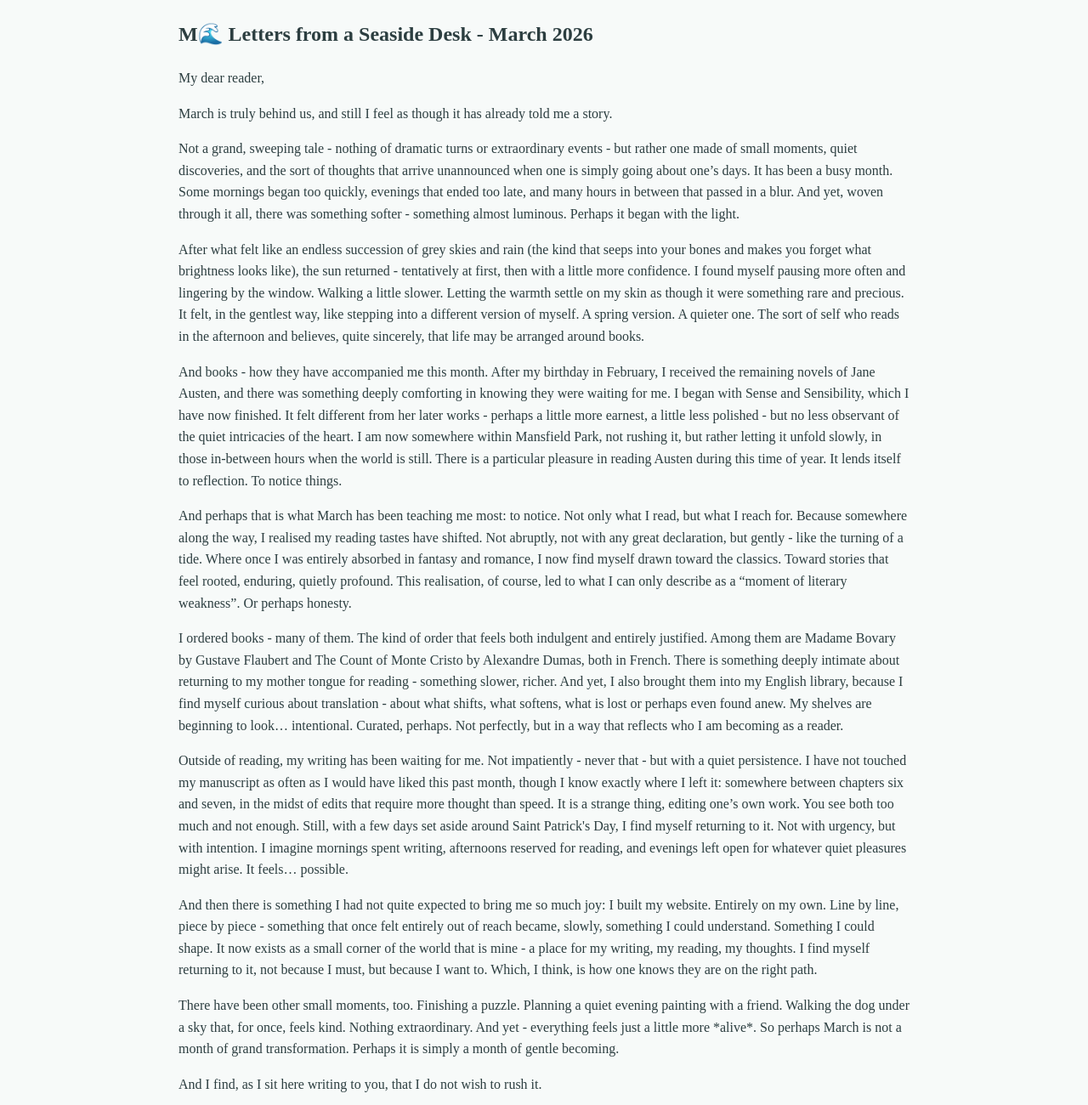
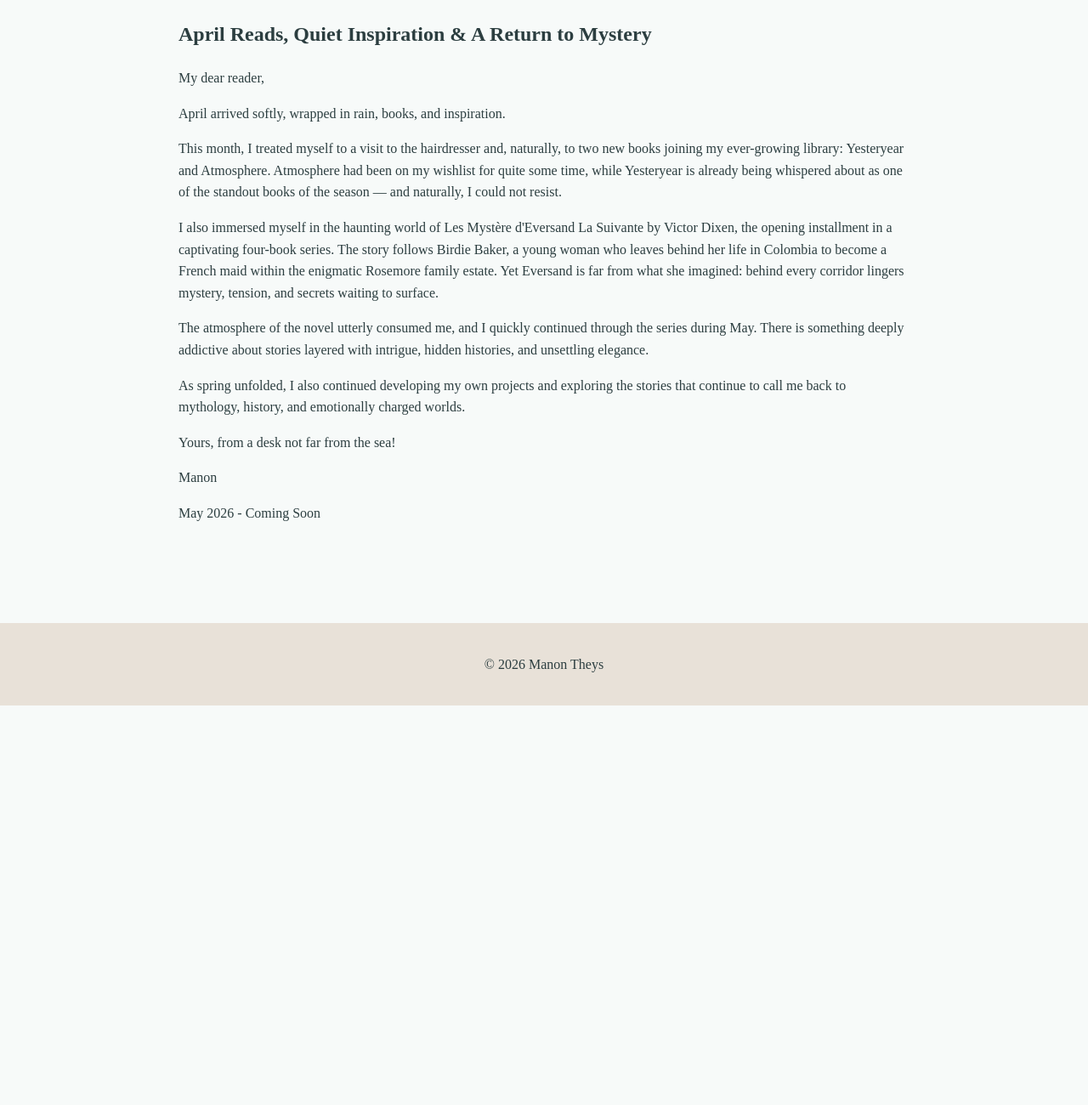
Before and after one commit to manontheysj-sys/cozy-author-website, a plain HTML site: page newsletters/april-2026.html in a window 1280 px wide. Shown: the part 440-1740 px from the top of the page at 85% size. After the commit the page ends 1270 px from the top, so only its background shows below. Drawn offline with Linux system fonts and the light colour scheme.

Commit message:
april-2026.html

```diff
--- a/newsletters/april-2026.html
+++ b/newsletters/april-2026.html
@@ -1,10 +1,9 @@
 <!DOCTYPE html>
 <html>
 <head>
-    <title>March 2026 Newsletter</title>
+    <title>April 2026 Newsletter</title>
     <link rel="stylesheet" href="../css/style.css">
 </head>
-
 <script>
         const effectsContainer = document.querySelector(".season-effects");
         const month = new Date().getMonth();
@@ -94,7 +93,6 @@
         }
 </script>
 
-
 <body>
     <div class="season-effects"></div>
     <div class="snow-ground"></div>
@@ -110,87 +108,25 @@
         </header>
 
     <header>
-        <h1>🌊 Letters from a Seaside Desk - March 2026</h1>
+        <h1>🌊 Letters from a Seaside Desk - April 2026</h1>
 
     </header>
 
     <main>
         <section>
-            <h2>M🌊 Letters from a Seaside Desk - March 2026</h2>
+            <h2>April Reads, Quiet Inspiration & A Return to Mystery</h2>
 
             <p>My dear reader,
 
-                <p>March is truly behind us, and still I feel as though it has already told me a story.</p>
+                <p>April arrived softly, wrapped in rain, books, and inspiration.</p>
 
-                <p>Not a grand, sweeping tale - nothing of dramatic turns or extraordinary events - but rather one made of small moments, quiet discoveries, and the sort of thoughts that arrive unannounced when one is simply going about one’s days.
+                <p>This month, I treated myself to a visit to the hairdresser and, naturally, to two new books joining my ever-growing library: Yesteryear and Atmosphere. Atmosphere had been on my wishlist for quite some time, while Yesteryear is already being whispered about as one of the standout books of the season — and naturally, I could not resist.</p>
 
-                It has been a busy month. Some mornings began too quickly, evenings that ended too late, and many hours in between that passed in a blur. And yet, woven through it all, there was something softer - something almost luminous.
+                <p>I also immersed myself in the haunting world of Les Mystère d'Eversand La Suivante by Victor Dixen, the opening installment in a captivating four-book series. The story follows Birdie Baker, a young woman who leaves behind her life in Colombia to become a French maid within the enigmatic Rosemore family estate. Yet Eversand is far from what she imagined: behind every corridor lingers mystery, tension, and secrets waiting to surface.</p>
 
-                Perhaps it began with the light.</p>
+                <p>The atmosphere of the novel utterly consumed me, and I quickly continued through the series during May. There is something deeply addictive about stories layered with intrigue, hidden histories, and unsettling elegance.</p>
 
-                <p>After what felt like an endless succession of grey skies and rain (the kind that seeps into your bones and makes you forget what brightness looks like), the sun returned - tentatively at first, then with a little more confidence. I found myself pausing more often and lingering by the window. Walking a little slower. Letting the warmth settle on my skin as though it were something rare and precious.
-
-                It felt, in the gentlest way, like stepping into a different version of myself.
-
-                A spring version. A quieter one. The sort of self who reads in the afternoon and believes, quite sincerely, that life may be arranged around books.</p>
-
-                <p>And books - how they have accompanied me this month.
-
-                After my birthday in February, I received the remaining novels of Jane Austen, and there was something deeply comforting in knowing they were waiting for me. I began with Sense and Sensibility, which I have now finished. It felt different from her later works - perhaps a little more earnest, a little less polished - but no less observant of the quiet intricacies of the heart.
-
-                I am now somewhere within Mansfield Park, not rushing it, but rather letting it unfold slowly, in those in-between hours when the world is still.
-
-                There is a particular pleasure in reading Austen during this time of year. It lends itself to reflection. To notice things.</p>
-
-                <p>And perhaps that is what March has been teaching me most: to notice.
-
-                Not only what I read, but what I reach for.
-
-                Because somewhere along the way, I realised my reading tastes have shifted. Not abruptly, not with any great declaration, but gently - like the turning of a tide. Where once I was entirely absorbed in fantasy and romance, I now find myself drawn toward the classics. Toward stories that feel rooted, enduring, quietly profound.
-
-                This realisation, of course, led to what I can only describe as a “moment of literary weakness”.
-
-                Or perhaps honesty.</p>
-
-                <p>I ordered books - many of them. The kind of order that feels both indulgent and entirely justified. Among them are Madame Bovary by Gustave Flaubert and The Count of Monte Cristo by Alexandre Dumas, both in French. There is something deeply intimate about returning to my mother tongue for reading - something slower, richer.
-
-                And yet, I also brought them into my English library, because I find myself curious about translation - about what shifts, what softens, what is lost or perhaps even found anew.
-
-                My shelves are beginning to look… intentional.
-
-                Curated, perhaps. Not perfectly, but in a way that reflects who I am becoming as a reader.</p>
-
-                <p>Outside of reading, my writing has been waiting for me.
-
-                Not impatiently - never that - but with a quiet persistence.
-
-                I have not touched my manuscript as often as I would have liked this past month, though I know exactly where I left it: somewhere between chapters six and seven, in the midst of edits that require more thought than speed. It is a strange thing, editing one’s own work. You see both too much and not enough.
-
-                Still, with a few days set aside around Saint Patrick's Day, I find myself returning to it. Not with urgency, but with intention. I imagine mornings spent writing, afternoons reserved for reading, and evenings left open for whatever quiet pleasures might arise.
-
-                It feels… possible.</p>
-
-                <p>And then there is something I had not quite expected to bring me so much joy: I built my website.
-
-                Entirely on my own.
-
-                Line by line, piece by piece - something that once felt entirely out of reach became, slowly, something I could understand. Something I could shape. It now exists as a small corner of the world that is mine - a place for my writing, my reading, my thoughts.
-
-                I find myself returning to it, not because I must, but because I want to.
-
-                Which, I think, is how one knows they are on the right path.</p>
-
-                <p>There have been other small moments, too. Finishing a puzzle. Planning a quiet evening painting with a friend. Walking the dog under a sky that, for once, feels kind.
-
-                Nothing extraordinary.
-
-                And yet - everything feels just a little more *alive*.
-
-                So perhaps March is not a month of grand transformation.
-
-                Perhaps it is simply a month of gentle becoming.</p>
-
-                <p>And I find, as I sit here writing to you, that I do not wish to rush it.</p>
+                <p>As spring unfolded, I also continued developing my own projects and exploring the stories that continue to call me back to mythology, history, and emotionally charged worlds.</p>
 
                 <p>Yours, from a desk not far from the sea!</p>
 
```
